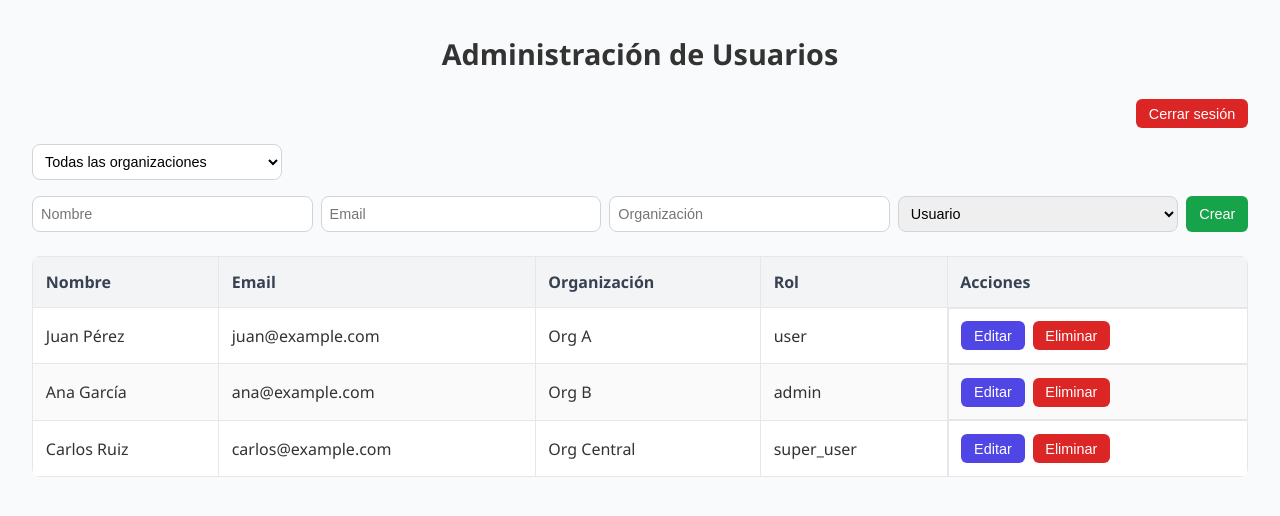
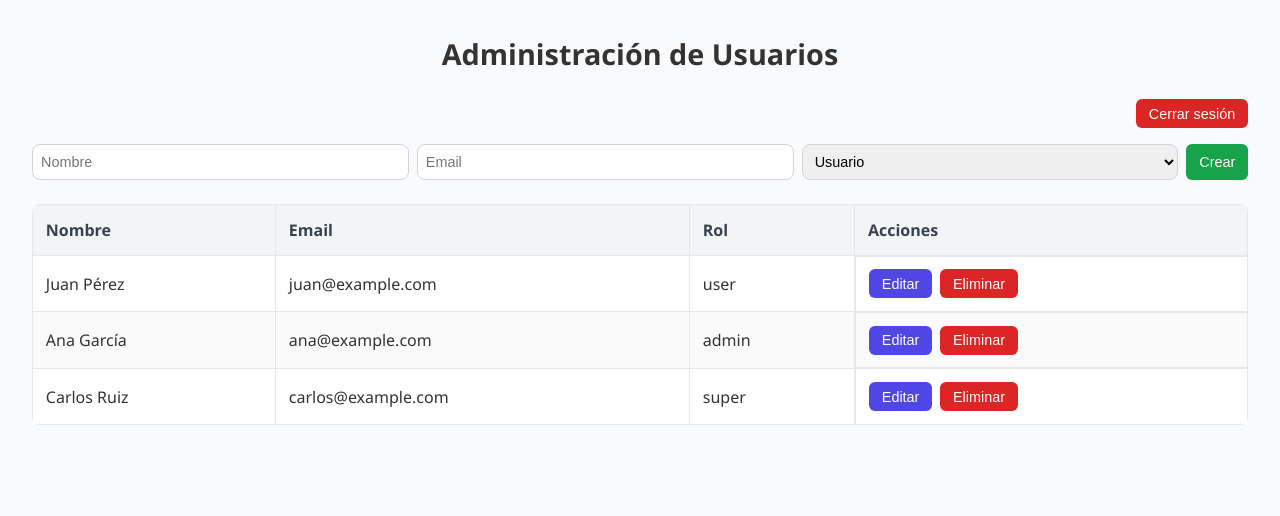
Before and after one commit to AlejandroRodriguezCastro/LDAP-DAII-G3-Front, a React (Vite) app: page /admin in a window 1280 px wide. Shown: the top 516 px of the page. Built offline with nearby package versions, Linux system fonts and the light colour scheme; sample sign-in values are in the browser's storage.

Commit message:
small fix

```diff
--- a/src/pages/Admin.jsx
+++ b/src/pages/Admin.jsx
@@ -11,6 +11,7 @@ const Admin = () => {
   const [filterOrg, setFilterOrg] = useState("");
 
   const navigate = useNavigate();
+  const currentUser = authService.getUser(); // 👈 leer usuario logueado
 
   useEffect(() => {
     userService.getUsers().then(setUsers);
@@ -18,7 +19,10 @@ const Admin = () => {
 
   const handleCreate = async (e) => {
     e.preventDefault();
-    if (!newUser.name || !newUser.email || !newUser.organization) return;
+    // validación: solo super admin requiere organización
+    if (!newUser.name || !newUser.email) return;
+    if (currentUser?.role === "super" && !newUser.organization) return;
+
     const created = await userService.createUser(newUser);
     setUsers([...users, created]);
     setNewUser({ name: "", email: "", role: "user", organization: "" });
@@ -40,10 +44,13 @@ const Admin = () => {
     navigate("/");
   };
 
-  // Organizaciones únicas para el filtro
-  const organizations = [...new Set(users.map((u) => u.organization))];
+  // Solo si es super mostramos filtro por organización
+  const organizations = currentUser?.role === "super"
+    ? [...new Set(users.map((u) => u.organization))]
+    : [];
 
-  const filteredUsers = filterOrg
+  const filteredUsers =
+    currentUser?.role === "super" && filterOrg
       ? users.filter((u) => u.organization === filterOrg)
       : users;
 
@@ -57,7 +64,8 @@ const Admin = () => {
         </button>
       </div>
 
-      {/* Filtro por organización */}
+      {/* Filtro solo visible para super */}
+      {currentUser?.role === "super" && (
         <div className="filter-bar">
           <select value={filterOrg} onChange={(e) => setFilterOrg(e.target.value)}>
             <option value="">Todas las organizaciones</option>
@@ -68,6 +76,7 @@ const Admin = () => {
             ))}
           </select>
         </div>
+      )}
 
       {/* Alta usuario */}
       <form className="form-inline" onSubmit={handleCreate}>
@@ -83,12 +92,17 @@ const Admin = () => {
           value={newUser.email}
           onChange={(e) => setNewUser({ ...newUser, email: e.target.value })}
         />
+
+        {/* Campo organización visible solo para super */}
+        {currentUser?.role === "super" && (
           <input
             type="text"
             placeholder="Organización"
             value={newUser.organization}
             onChange={(e) => setNewUser({ ...newUser, organization: e.target.value })}
           />
+        )}
+
         <select
           value={newUser.role}
           onChange={(e) => setNewUser({ ...newUser, role: e.target.value })}
@@ -108,7 +122,7 @@ const Admin = () => {
           <tr>
             <th>Nombre</th>
             <th>Email</th>
-            <th>Organización</th>
+            {currentUser?.role === "super" && <th>Organización</th>}
             <th>Rol</th>
             <th>Acciones</th>
           </tr>
@@ -142,6 +156,9 @@ const Admin = () => {
                   u.email
                 )}
               </td>
+
+              {/* Columna org visible solo para super */}
+              {currentUser?.role === "super" && (
                 <td>
                   {editingUser?.id === u.id ? (
                     <input
@@ -155,6 +172,8 @@ const Admin = () => {
                     u.organization
                   )}
                 </td>
+              )}
+
               <td>
                 {editingUser?.id === u.id ? (
                   <select
--- a/src/pages/Login.jsx
+++ b/src/pages/Login.jsx
@@ -3,10 +3,10 @@ import { useForm } from "react-hook-form";
 import { yupResolver } from "@hookform/resolvers/yup";
 import * as yup from "yup";
 import { Link, useNavigate } from "react-router-dom";
-import FormInput from "../components/FormInput";
-import Button from "../components/Button";
-import AuthLayout from "../components/AuthLayout";
-import { authService } from "../services/authService";
+import FormInput from "../components/FormInput.jsx";
+import Button from "../components/Button.jsx";
+import AuthLayout from "../components/AuthLayout.jsx";
+import { authService } from "../services/authService.js";
 import "./auth.css";
 
 const schema = yup.object({
@@ -17,7 +17,7 @@ const schema = yup.object({
 const Login = () => {
   const navigate = useNavigate();
   const [error, setError] = useState("");
-  const { register, handleSubmit, formState: { errors } } = useForm({
+  const { register, handleSubmit, formState: { errors, isSubmitting } } = useForm({
     resolver: yupResolver(schema),
   });
 
@@ -25,7 +25,8 @@ const Login = () => {
     try {
       const { user } = await authService.login(data);
 
-      if (user.role === "admin") {
+      // 🔑 Redirección según rol
+      if (user.role === "admin" || user.role === "super") {
         navigate("/admin");
       } else {
         navigate("/home");
@@ -38,10 +39,12 @@ const Login = () => {
   return (
     <AuthLayout title="Iniciar sesión">
       <form onSubmit={handleSubmit(onSubmit)}>
-        <FormInput label="Email" type="email" register={register("email")} error={errors.email} />
-        <FormInput label="Contraseña" type="password" register={register("password")} error={errors.password} />
-        {error && <p className="error-text">{error}</p>}
-        <Button type="submit">Iniciar sesión</Button>
+        <FormInput id="email" label="Email" type="email" register={register("email")} error={errors.email} />
+        <FormInput id="password" label="Contraseña" type="password" register={register("password")} error={errors.password} />
+        {error && <p className="error-text" role="alert">{error}</p>}
+        <Button type="submit" disabled={isSubmitting}>
+          {isSubmitting ? "Ingresando..." : "Iniciar sesión"}
+        </Button>
       </form>
       <div className="auth-links">
         <Link to="/forgot-password">¿Olvidaste tu contraseña?</Link>
--- a/src/routes/AppRouter.jsx
+++ b/src/routes/AppRouter.jsx
@@ -11,6 +11,8 @@ const AppRouter = () => (
       <Route path="/" element={<Login />} />
       <Route path="/register" element={<Register />} />
       <Route path="/forgot-password" element={<ForgotPassword />} />
+
+      {/* Admin y Super entran */}
       <Route
         path="/admin"
         element={
@@ -19,7 +21,12 @@ const AppRouter = () => (
           </PrivateRoute>
         }
       />
-      <Route path="/home" element={<div className="p-8">🏙 Bienvenido a CityPass!</div>} />
+
+      {/* Pantalla normal */}
+      <Route
+        path="/home"
+        element={<div className="p-8">🏙 Bienvenido a CityPass!</div>}
+      />
     </Routes>
   </BrowserRouter>
 );
--- a/src/routes/PrivateRouter.jsx
+++ b/src/routes/PrivateRouter.jsx
@@ -1,4 +1,3 @@
-// routes/PrivateRoute.jsx
 import { Navigate } from "react-router-dom";
 import { authService } from "../services/authService";
 
@@ -6,14 +5,30 @@ const PrivateRoute = ({ children, role }) => {
   const token = authService.getToken();
   const user = authService.getUser();
 
+  // Si no está logueado
   if (!token || !user) {
     return <Navigate to="/" replace />;
   }
 
-  if (role && user.role !== role) {
-    return <Navigate to="/home" replace />;
+  // Si hay un rol requerido
+  if (role) {
+    // Caso admin → permite admin y super
+    if (role === "admin" && user.role !== "admin" && user.role !== "super") {
+      return <Navigate to="/home" replace />;
+    }
+
+    // Caso super → solo super
+    if (role === "super" && user.role !== "super") {
+      return <Navigate to="/home" replace />;
+    }
+
+    // Caso user → solo user
+    if (role === "user" && user.role !== "user") {
+      return <Navigate to="/home" replace />;
+    }
   }
 
+  // Si pasa validaciones, renderiza hijos
   return children;
 };
 
--- a/src/services/authService.js
+++ b/src/services/authService.js
@@ -2,7 +2,18 @@
 
 export const authService = {
   login: async ({ email, password }) => {
-    // Ejemplo: dos usuarios hardcodeados
+    // Super Admin
+    if (email === "super@citypass.com" && password === "12345678") {
+      const token = "fake-super-token";
+      const user = { email, role: "super" };
+
+      localStorage.setItem("authToken", token);
+      localStorage.setItem("user", JSON.stringify(user));
+
+      return { success: true, token, user };
+    }
+
+    // Admin normal
     if (email === "admin@citypass.com" && password === "12345678") {
       const token = "fake-admin-token";
       const user = { email, role: "admin" };
@@ -13,6 +24,7 @@ export const authService = {
       return { success: true, token, user };
     }
 
+    // Usuario común
     if (email === "test@citypass.com" && password === "12345678") {
       const token = "fake-user-token";
       const user = { email, role: "user" };
@@ -27,12 +39,10 @@ export const authService = {
   },
 
   register: async ({ email, password, name }) => {
-    // en real se valida contra backend
     if (email === "test@citypass.com") {
       throw new Error("El email ya está registrado");
     }
 
-    // simula creación
     const token = "fake-new-user-token";
     const user = { email, role: "user", name };
 
@@ -43,7 +53,6 @@ export const authService = {
   },
 
   recoverPassword: async (email) => {
-    // siempre respondemos éxito por seguridad
     return { success: true };
   },
 
--- a/src/services/userService.js
+++ b/src/services/userService.js
@@ -4,7 +4,7 @@
 let users = [
   { id: 1, name: "Juan Pérez", email: "juan@example.com", role: "user", organization: "Org A" },
   { id: 2, name: "Ana García", email: "ana@example.com", role: "admin", organization: "Org B" },
-  { id: 3, name: "Carlos Ruiz", email: "carlos@example.com", role: "super_user", organization: "Org Central" },
+  { id: 3, name: "Carlos Ruiz", email: "carlos@example.com", role: "super", organization: "Org Central" },
 ];
 
 export const userService = {
```
Lines whose indentation alone changed are shown as unchanged.
